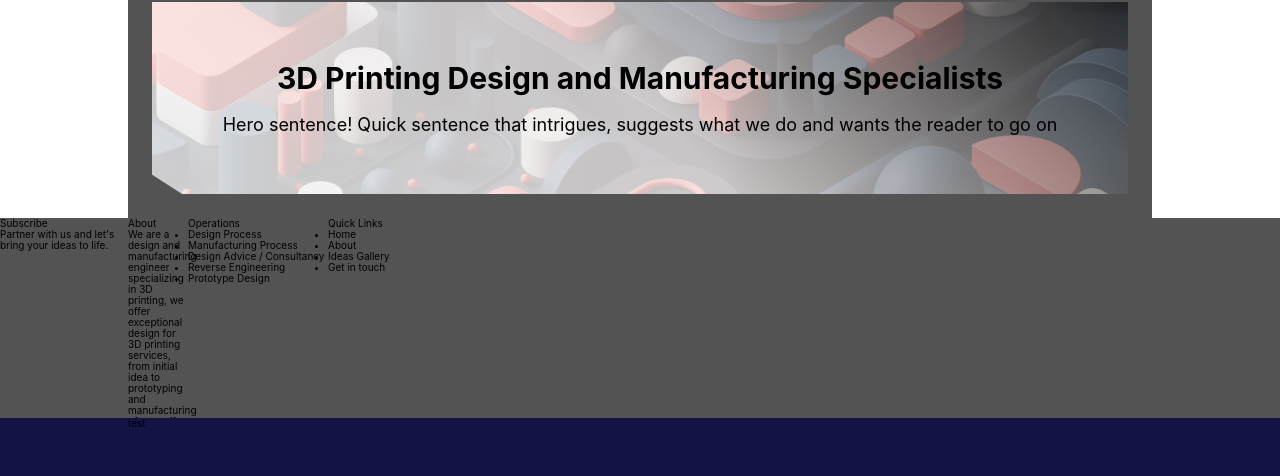
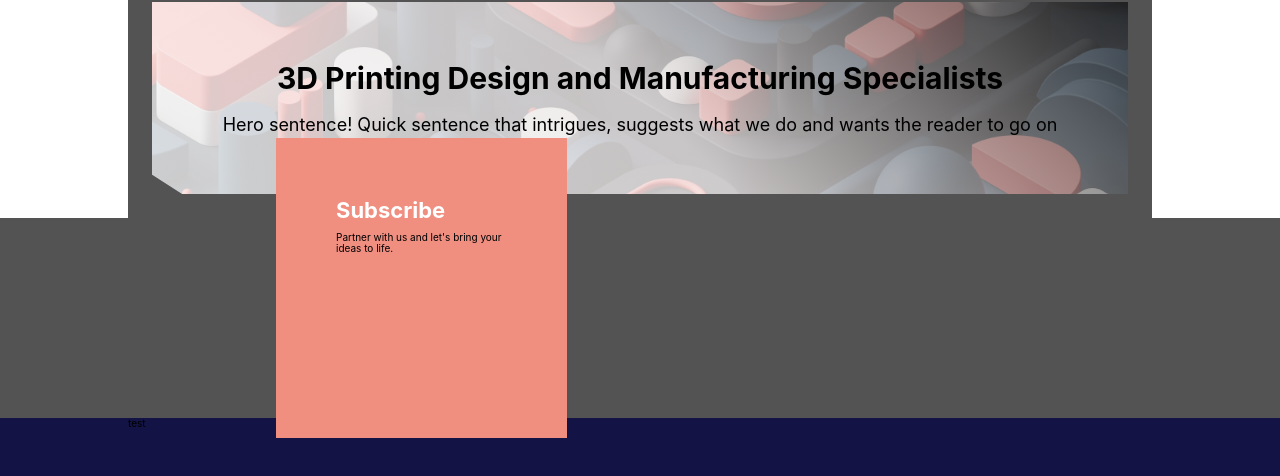
Before and after one commit to THG20203/Advanc3dPrinting-Project, a React (Create React App) app: page / in a window 1280 px wide. Shown: the part 582-1058 px from the top of the page. Built offline with nearby package versions, Linux system fonts and the light colour scheme.

Commit message:
working on footer css

```diff
--- a/src/assets/styles/Footer/footer.scss
+++ b/src/assets/styles/Footer/footer.scss
@@ -12,7 +12,21 @@
   }
   &__content {
     grid-column: content-start / content-end;
+    display: flex;
+    flex-wrap: wrap;
+    align-items: center;
+    max-width: 60vw;
+    margin: -10vh auto 0;
+    padding: 0 2rem;
   }
-  &__address {
+  &__box {
+    flex-basis: 40%;
+    background-color: var(--salmon-pink);
+    height: 30rem;
+    padding: 6rem;
+    z-index: 3;
+    &--title {
+      color: #fff;
+    }
   }
 }
--- a/src/components/Footer/Footer.tsx
+++ b/src/components/Footer/Footer.tsx
@@ -4,8 +4,9 @@ import "../../assets/styles/Footer/footer.scss";
 const Footer = () => {
   return (
     <div className="footer__container">
+      <div className="footer__content">
         <form className="footer__box">
-        <p className="footer__box--title">Subscribe</p>
+          <h3 className="footer__box--title heading-3 mb-sm">Subscribe</h3>
           <p className="footer__box--text">
             Partner with us and let's bring your ideas to life.
           </p>
@@ -40,6 +41,7 @@ const Footer = () => {
           </ul>
         </div>
       </div>
+    </div>
   );
 };
 
```
Lines whose indentation alone changed are shown as unchanged.
